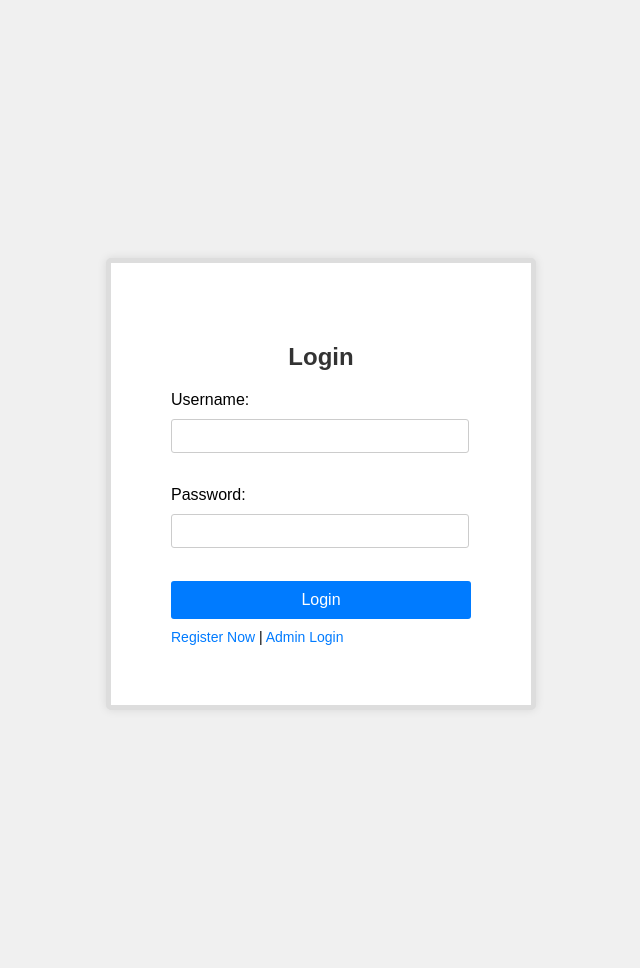
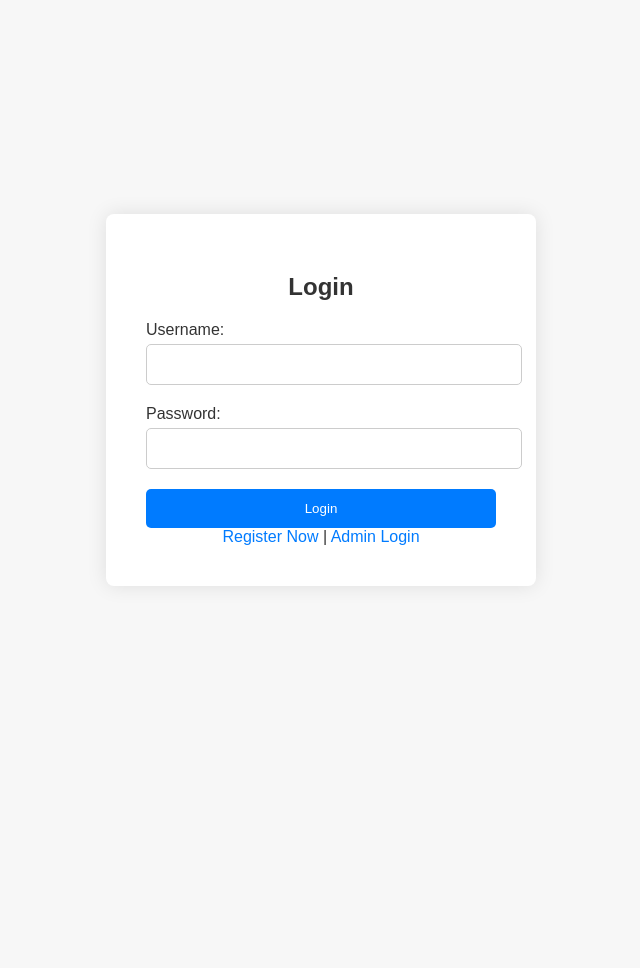
Before and after one commit to Ladenhammy2/Beauty-Parlour, a PHP site: page / in a window 1280 px wide. Shown: the whole page, without its empty margins (319-959 px from the left). After the commit the page ends 545 px from the top, so only its background shows below. Run offline with PHP 8.4, Linux system fonts and the light colour scheme.

Commit message:
Refactor login form in index.php: replaced inline styles with external CSS, improved structure and accessibility of the form elements.

```diff
--- a/index.php
+++ b/index.php
@@ -46,110 +46,26 @@ if ($_SERVER["REQUEST_METHOD"] == "POST") {
 <head>
     <meta charset="UTF-8">
     <title>BEAUTY PARLOUR MANAGEMENT SYSTEM | USER LOGIN</title>
-    <style>
-      body {
-  font-family: Arial, sans-serif;
-  background-color: #f0f0f0;
-  justify-content: center;
-  align-items: center;
-  padding: 250px;
-}
-h2 {
-  text-align: center;
-  color: #333;
-}
-form {
-  max-width: 300px;
-  margin: 0 auto;
-  background: #fff;
-  padding: 60px;
-  border: 5px solid #ddd;
-  border-radius: 5px;
-  box-shadow: 0 0 10px rgba(0,0,0,0.1);
-}
-label {
-  display: block;
-  margin-bottom: 10px;
-}
-input[type="text"], input[type="password"] {
-  width: calc(100% - 20px);
-  padding: 8px;
-  margin-bottom: 15px;
-  border: 1px solid #ccc;
-  border-radius: 3px;
-  font-size: 14px;
-}
-input[type="submit"] {
-  width: 100%;
-  padding: 10px;
-  background-color: #007bff;
-  color: #fff;
-  border: none;
-  border-radius: 3px;
-  cursor: pointer;
-  font-size: 16px;
-}
-input[type="submit"]:hover {
-  background-color: #0056b3;
-}
-.error {
-  color: red;
-  margin-bottom: 10px;
-}
-.options {
-  margin-top: 10px;
-  font-size: 14px;
-}
-.options a {
-  text-decoration: none;
-  color: #007bff;
-}
-.options a:hover {
-  text-decoration: underline;
-}
-@media (max-width: 600px) {
-            form {
-                padding: 15px;
-                border-width: 3px;
-            }
-            input[type="text"], input[type="password"], input[type="submit"] {
-                font-size: 12px;
-                padding: 8px;
-            }
-            h2 {
-                font-size: 18px;
-            }
-        }
-
-        @media (max-width: 400px) {
-            form {
-                padding: 10px;
-                border-width: 2px;
-            }
-            input[type="text"], input[type="password"], input[type="submit"] {
-                font-size: 10px;
-                padding: 6px;
-            }
-            h2 {
-                font-size: 16px;
-            }
-        }
-    </style>
+    <link rel="stylesheet" href="css/login.css">
 </head>
 <body>
-
-    <form method="post" action="<?php echo htmlspecialchars($_SERVER["PHP_SELF"]); ?>">
-    <h2>Login</h2>
-    <p style="font-size:16px; color:red" align="center"> <?php if (isset($login_error)) echo "<p>$login_error</p>"; ?> </p>
-        <label>Username:</label>
-        <input type="text" name="username" required><br><br>
-        <label>Password:</label>
-        <input type="password" name="password" required><br><br>
-        <input type="submit" value="Login">
-        <div class="options">
-    <div class="options">
-      <a href="register.php">Register Now</a> | <a href="admin/index.php">Admin Login</a>
+    <div class="login-container">
+      <form class="login-form" method="post" action="<?php echo htmlspecialchars($_SERVER["PHP_SELF"]); ?>">
+        <h2>Login</h2>
+        <div class="input-group">
+          <label>Username:</label>
+          <input type="text" name="username" required>
+        </div>
+        <div class="input-group">
+          <label>Password:</label>
+          <input type="password" name="password" required>
+        </div>
+        <?php if (isset($login_error)) echo "<div class='error'>$login_error</div>"; ?>
+        <button type="submit">Login</button>
+        <div class="forgot-password">
+          <a href="register.php">Register Now</a> | <a href="admin/index.php">Admin Login</a>
+        </div>
+      </form>
     </div>
-    </form>
 </body>
 </html>
```
